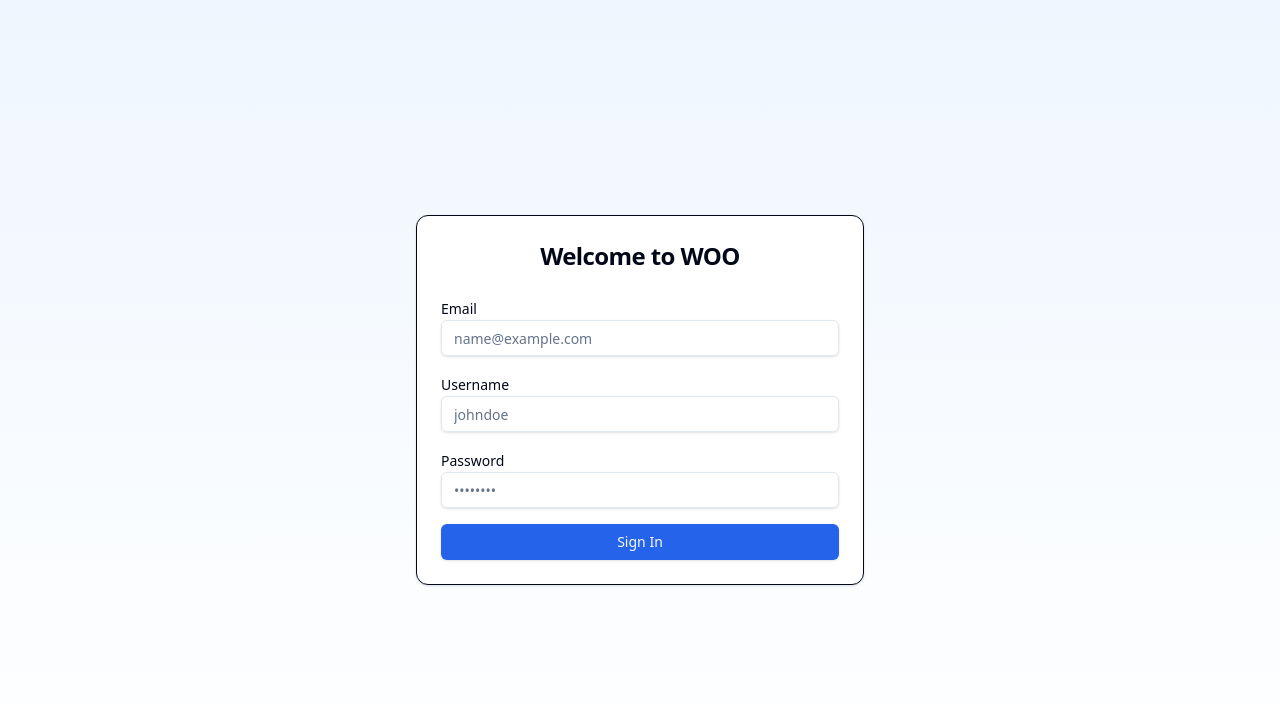
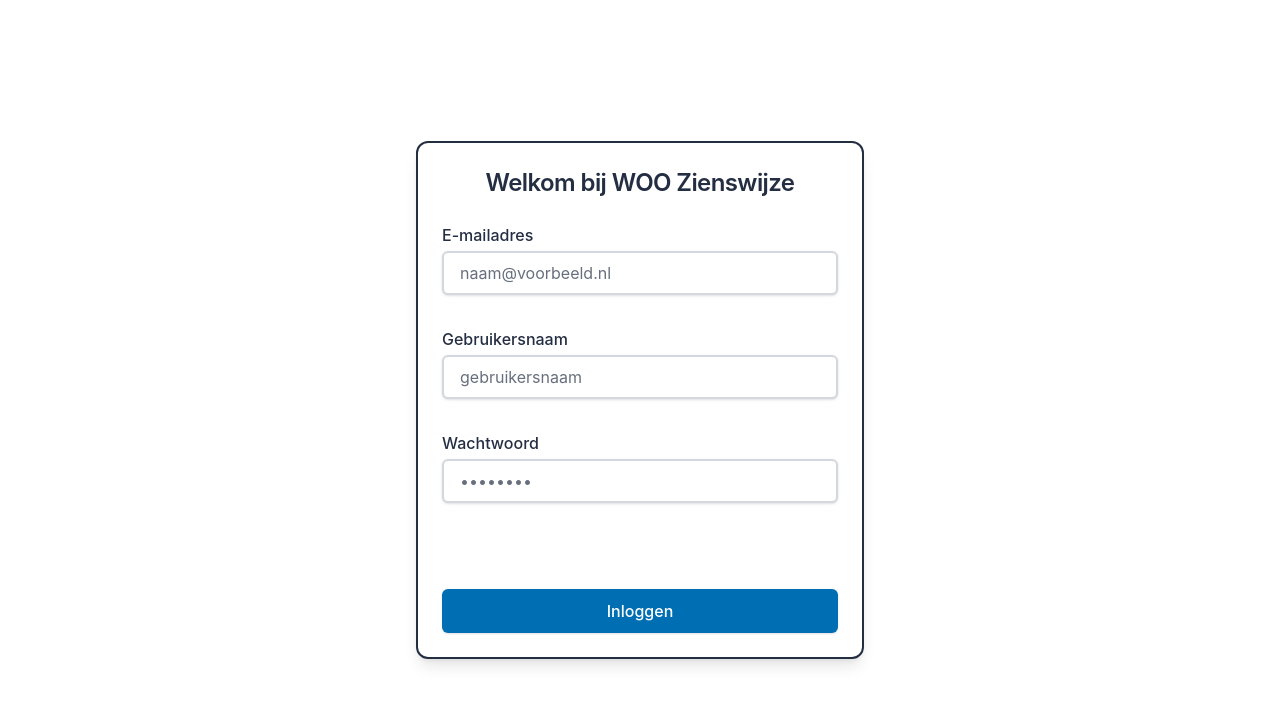
Before and after one commit to Gradient-DS/zienswijzer, a React app in the folder frontend/: page /login in a window 1280 px wide. Shown: the top 704 px of the page. Built offline with nearby package versions, Linux system fonts and the light colour scheme; no server answers; the HTML template or start-up script is replaced by a standard one.

Commit message:
feat: added NL-design system like styles and fonts to get a Rijksoverheid feel

```diff
--- a/frontend/src/components/ui/button.tsx
+++ b/frontend/src/components/ui/button.tsx
@@ -5,26 +5,26 @@ import { cva, type VariantProps } from "class-variance-authority"
 import { cn } from "@/lib/utils"
 
 const buttonVariants = cva(
-    "inline-flex items-center justify-center gap-2 whitespace-nowrap rounded-md text-sm font-medium transition-colors focus-visible:outline-none focus-visible:ring-1 focus-visible:ring-ring disabled:pointer-events-none disabled:opacity-50 [&_svg]:pointer-events-none [&_svg]:size-4 [&_svg]:shrink-0",
+    "inline-flex items-center justify-center gap-2 whitespace-nowrap rounded-md text-sm font-medium transition-colors cursor-pointer focus-visible:outline-none focus-visible:ring-2 focus-visible:ring-ring focus-visible:ring-offset-2 disabled:pointer-events-none disabled:opacity-50 disabled:cursor-not-allowed [&_svg]:pointer-events-none [&_svg]:size-4 [&_svg]:shrink-0",
     {
         variants: {
             variant: {
                 default:
-                    "bg-primary text-primary-foreground shadow hover:bg-primary/90",
+                    "bg-primary text-primary-foreground shadow-sm hover:bg-primary/90 active:bg-primary/95",
                 destructive:
-                    "bg-destructive text-destructive-foreground shadow-sm hover:bg-destructive/90",
+                    "bg-destructive text-destructive-foreground shadow-sm hover:bg-destructive/90 active:bg-destructive/95",
                 outline:
-                    "border border-input bg-background shadow-sm hover:bg-accent hover:text-accent-foreground",
+                    "border-2 border-input bg-background shadow-sm hover:bg-accent hover:text-accent-foreground active:bg-accent/80",
                 secondary:
-                    "bg-secondary text-secondary-foreground shadow-sm hover:bg-secondary/80",
-                ghost: "hover:bg-accent hover:text-accent-foreground",
-                link: "text-primary underline-offset-4 hover:underline",
+                    "bg-secondary text-secondary-foreground shadow-sm hover:bg-secondary/80 active:bg-secondary/70",
+                ghost: "hover:bg-accent hover:text-accent-foreground active:bg-accent/80",
+                link: "text-primary underline-offset-4 hover:underline active:text-primary/80",
             },
             size: {
-                default: "h-9 px-4 py-2",
+                default: "h-10 px-4 py-2",
                 sm: "h-8 rounded-md px-3 text-xs",
-                lg: "h-10 rounded-md px-8",
-                icon: "h-9 w-9",
+                lg: "h-12 rounded-md px-8 text-base",
+                icon: "h-10 w-10",
             },
         },
         defaultVariants: {
--- a/frontend/src/components/ui/input.tsx
+++ b/frontend/src/components/ui/input.tsx
@@ -8,7 +8,7 @@ const Input = React.forwardRef<HTMLInputElement, React.ComponentProps<"input">>(
             <input
                 type={type}
                 className={cn(
-                    "flex h-9 w-full rounded-md border border-input bg-transparent px-3 py-1 text-base shadow-sm transition-colors file:border-0 file:bg-transparent file:text-sm file:font-medium file:text-foreground placeholder:text-muted-foreground focus-visible:outline-none focus-visible:ring-1 focus-visible:ring-ring disabled:cursor-not-allowed disabled:opacity-50 md:text-sm",
+                    "flex h-11 w-full rounded-md border-2 border-input bg-background px-4 py-2 text-base shadow-sm transition-colors file:border-0 file:bg-transparent file:text-sm file:font-medium file:text-foreground placeholder:text-muted-foreground focus-visible:outline-none focus-visible:ring-2 focus-visible:ring-ring focus-visible:ring-offset-2 disabled:cursor-not-allowed disabled:opacity-50 disabled:bg-muted",
                     className
                 )}
                 ref={ref}
--- a/frontend/src/components/ui/label.tsx
+++ b/frontend/src/components/ui/label.tsx
@@ -5,7 +5,7 @@ import { cva, type VariantProps } from "class-variance-authority"
 import { cn } from "@/lib/utils"
 
 const labelVariants = cva(
-    "text-sm font-medium leading-none peer-disabled:cursor-not-allowed peer-disabled:opacity-70"
+    "text-sm font-semibold leading-tight text-foreground peer-disabled:cursor-not-allowed peer-disabled:opacity-70"
 )
 
 const Label = React.forwardRef<
--- a/frontend/src/index.css
+++ b/frontend/src/index.css
@@ -1,50 +1,53 @@
 @import "tailwindcss";
 
 @theme {
+  /* Rijkshuisstijl (Dutch Government) Design Tokens */
+  /* Primary Blue (Rijksblauw): #0064B0 - Dutch government blue */
   --color-background: hsl(0 0% 100%);
-  --color-foreground: hsl(222.2 84% 4.9%);
+  --color-foreground: hsl(220 30% 20%);
   --color-card: hsl(0 0% 100%);
-  --color-card-foreground: hsl(222.2 84% 4.9%);
+  --color-card-foreground: hsl(220 30% 20%);
   --color-popover: hsl(0 0% 100%);
-  --color-popover-foreground: hsl(222.2 84% 4.9%);
-  --color-primary: hsl(221.2 83.2% 53.3%);
-  --color-primary-foreground: hsl(210 40% 98%);
-  --color-secondary: hsl(210 40% 96.1%);
-  --color-secondary-foreground: hsl(222.2 47.4% 11.2%);
-  --color-muted: hsl(210 40% 96.1%);
-  --color-muted-foreground: hsl(215.4 16.3% 46.9%);
-  --color-accent: hsl(210 40% 96.1%);
-  --color-accent-foreground: hsl(222.2 47.4% 11.2%);
-  --color-destructive: hsl(0 84.2% 60.2%);
-  --color-destructive-foreground: hsl(210 40% 98%);
-  --color-border: hsl(214.3 31.8% 91.4%);
-  --color-input: hsl(214.3 31.8% 91.4%);
-  --color-ring: hsl(221.2 83.2% 53.3%);
-  --border-radius-lg: 0.5rem;
-  --border-radius-md: calc(0.5rem - 2px);
-  --border-radius-sm: calc(0.5rem - 4px);
+  --color-popover-foreground: hsl(220 30% 20%);
+  --color-primary: hsl(203 100% 35%);
+  --color-primary-foreground: hsl(0 0% 100%);
+  --color-secondary: hsl(210 20% 95%);
+  --color-secondary-foreground: hsl(220 30% 20%);
+  --color-muted: hsl(210 15% 96%);
+  --color-muted-foreground: hsl(220 10% 45%);
+  --color-accent: hsl(203 100% 45%);
+  --color-accent-foreground: hsl(0 0% 100%);
+  --color-destructive: hsl(0 84% 50%);
+  --color-destructive-foreground: hsl(0 0% 100%);
+  --color-border: hsl(220 15% 85%);
+  --color-input: hsl(220 15% 85%);
+  --color-ring: hsl(203 100% 35%);
+  --border-radius-lg: 0.375rem;
+  --border-radius-md: calc(0.375rem - 2px);
+  --border-radius-sm: calc(0.375rem - 4px);
 }
 
 .dark {
-  --color-background: hsl(222.2 84% 4.9%);
-  --color-foreground: hsl(210 40% 98%);
-  --color-card: hsl(222.2 84% 4.9%);
-  --color-card-foreground: hsl(210 40% 98%);
-  --color-popover: hsl(222.2 84% 4.9%);
-  --color-popover-foreground: hsl(210 40% 98%);
-  --color-primary: hsl(217.2 91.2% 59.8%);
-  --color-primary-foreground: hsl(222.2 47.4% 11.2%);
-  --color-secondary: hsl(217.2 32.6% 17.5%);
-  --color-secondary-foreground: hsl(210 40% 98%);
-  --color-muted: hsl(217.2 32.6% 17.5%);
-  --color-muted-foreground: hsl(215 20.2% 65.1%);
-  --color-accent: hsl(217.2 32.6% 17.5%);
-  --color-accent-foreground: hsl(210 40% 98%);
-  --color-destructive: hsl(0 62.8% 30.6%);
-  --color-destructive-foreground: hsl(210 40% 98%);
-  --color-border: hsl(217.2 32.6% 17.5%);
-  --color-input: hsl(217.2 32.6% 17.5%);
-  --color-ring: hsl(224.3 76.3% 48%);
+  /* Rijkshuisstijl Dark Mode */
+  --color-background: hsl(220 30% 8%);
+  --color-foreground: hsl(210 20% 95%);
+  --color-card: hsl(220 30% 10%);
+  --color-card-foreground: hsl(210 20% 95%);
+  --color-popover: hsl(220 30% 10%);
+  --color-popover-foreground: hsl(210 20% 95%);
+  --color-primary: hsl(203 100% 50%);
+  --color-primary-foreground: hsl(220 30% 8%);
+  --color-secondary: hsl(220 25% 18%);
+  --color-secondary-foreground: hsl(210 20% 95%);
+  --color-muted: hsl(220 25% 15%);
+  --color-muted-foreground: hsl(210 15% 70%);
+  --color-accent: hsl(203 100% 55%);
+  --color-accent-foreground: hsl(220 30% 8%);
+  --color-destructive: hsl(0 70% 55%);
+  --color-destructive-foreground: hsl(210 20% 95%);
+  --color-border: hsl(220 20% 25%);
+  --color-input: hsl(220 20% 25%);
+  --color-ring: hsl(203 100% 50%);
 }
 
 @layer base {
@@ -57,5 +60,18 @@
     color: hsl(var(--color-foreground));
     margin: 0;
     min-height: 100vh;
+    font-family: -apple-system, BlinkMacSystemFont, "Segoe UI", Roboto, "Helvetica Neue", Arial, sans-serif;
+    line-height: 1.5;
+  }
+
+  /* Rijkshuisstijl Typography */
+  h1,
+  h2,
+  h3,
+  h4,
+  h5,
+  h6 {
+    font-weight: 600;
+    line-height: 1.3;
   }
 }
--- a/frontend/src/layouts/AuthLayout.tsx
+++ b/frontend/src/layouts/AuthLayout.tsx
@@ -1,9 +1,17 @@
 import { Outlet } from 'react-router-dom';
 
+/**
+ * AuthLayout follows Rijkshuisstijl (Dutch Government) design guidelines
+ * - Clean white background
+ * - Centered content with proper spacing
+ * - Accessible layout structure
+ */
 export function AuthLayout() {
     return (
-        <div className="min-h-screen flex items-center justify-center bg-gradient-to-b from-blue-50 to-white">
-            <Outlet />
+        <div className="min-h-screen flex items-center justify-center bg-white p-4">
+            <div className="w-full max-w-md">
+                <Outlet />
+            </div>
         </div>
     );
 }
--- a/frontend/src/pages/LoginPage.tsx
+++ b/frontend/src/pages/LoginPage.tsx
@@ -7,19 +7,61 @@ import { Input } from '@/components/ui/input';
 import { Label } from '@/components/ui/label';
 import { Card, CardHeader, CardTitle, CardContent } from '@/components/ui/card';
 
+/**
+ * LoginPage follows Rijkshuisstijl (Dutch Government) design guidelines
+ * - Clean, accessible form layout
+ * - Clear visual hierarchy
+ * - Proper error handling and feedback
+ * - WCAG compliant design
+ */
 export default function LoginPage() {
     const [email, setEmail] = useState('');
     const [username, setUsername] = useState('');
     const [password, setPassword] = useState('');
     const [isLoading, setIsLoading] = useState(false);
-    const [error, setError] = useState<string | null>(null);
+    const [errors, setErrors] = useState<{
+        email?: string;
+        username?: string;
+        password?: string;
+        general?: string;
+    }>({});
 
     const login = useAuthStore((state) => state.login);
     const navigate = useNavigate();
 
+    const validateForm = (): boolean => {
+        const newErrors: typeof errors = {};
+
+        if (!email.trim()) {
+            newErrors.email = 'E-mailadres is verplicht';
+        } else if (!/^[^\s@]+@[^\s@]+\.[^\s@]+$/.test(email)) {
+            newErrors.email = 'Voer een geldig e-mailadres in';
+        }
+
+        if (!username.trim()) {
+            newErrors.username = 'Gebruikersnaam is verplicht';
+        } else if (username.trim().length < 3) {
+            newErrors.username = 'Gebruikersnaam moet minimaal 3 tekens bevatten';
+        }
+
+        if (!password.trim()) {
+            newErrors.password = 'Wachtwoord is verplicht';
+        } else if (password.length < 6) {
+            newErrors.password = 'Wachtwoord moet minimaal 6 tekens bevatten';
+        }
+
+        setErrors(newErrors);
+        return Object.keys(newErrors).length === 0;
+    };
+
     const handleSubmit = async (e: FormEvent<HTMLFormElement>) => {
         e.preventDefault();
-        setError(null);
+        setErrors({});
+
+        if (!validateForm()) {
+            return;
+        }
+
         setIsLoading(true);
 
         try {
@@ -28,72 +70,136 @@ export default function LoginPage() {
             login(username, email);
             navigate('/home', { replace: true });
         } catch (err) {
-            setError('Login failed. Please try again.');
+            setErrors({ general: 'Inloggen mislukt. Probeer het opnieuw.' });
         } finally {
             setIsLoading(false);
         }
     };
 
+    const handleEmailChange = (e: React.ChangeEvent<HTMLInputElement>) => {
+        setEmail(e.target.value);
+        if (errors.email) {
+            setErrors((prev) => ({ ...prev, email: undefined }));
+        }
+    };
+
+    const handleUsernameChange = (e: React.ChangeEvent<HTMLInputElement>) => {
+        setUsername(e.target.value);
+        if (errors.username) {
+            setErrors((prev) => ({ ...prev, username: undefined }));
+        }
+    };
+
+    const handlePasswordChange = (e: React.ChangeEvent<HTMLInputElement>) => {
+        setPassword(e.target.value);
+        if (errors.password) {
+            setErrors((prev) => ({ ...prev, password: undefined }));
+        }
+    };
+
     return (
-        <Card className="w-full max-w-md">
-            <CardHeader>
-                <CardTitle className="text-2xl font-bold text-center">
-                    Welcome to WOO
+        <Card className="w-full border-2 shadow-lg">
+            <CardHeader className="pb-6">
+                <CardTitle className="text-2xl font-semibold text-center text-foreground">
+                    Welkom bij WOO Zienswijze
                 </CardTitle>
             </CardHeader>
             <CardContent>
-                <form onSubmit={handleSubmit} className="space-y-4">
-                    <div className="space-y-2">
-                        <Label htmlFor="email">Email</Label>
+                <form onSubmit={handleSubmit} noValidate>
+                    <div className="mb-2">
+                        <Label htmlFor="email" className="text-base font-medium block">
+                            E-mailadres
+                        </Label>
                         <Input
                             id="email"
                             type="email"
-                            placeholder="name@example.com"
+                            placeholder="naam@voorbeeld.nl"
                             value={email}
-                            onChange={(e) => setEmail(e.target.value)}
+                            onChange={handleEmailChange}
                             required
                             disabled={isLoading}
+                            aria-describedby="email-error"
+                            aria-invalid={errors.email ? "true" : "false"}
+                            className="h-11 my-1"
                         />
+                        <p
+                            id="email-error"
+                            className={`text-sm text-destructive min-h-[1.25rem] ${errors.email ? 'visible' : 'invisible'}`}
+                            role="alert"
+                            aria-live="polite"
+                        >
+                            {errors.email || '\u00A0'}
+                        </p>
                     </div>
 
-                    <div className="space-y-2">
-                        <Label htmlFor="username">Username</Label>
+                    <div className="mb-2">
+                        <Label htmlFor="username" className="text-base font-medium block">
+                            Gebruikersnaam
+                        </Label>
                         <Input
                             id="username"
                             type="text"
-                            placeholder="johndoe"
+                            placeholder="gebruikersnaam"
                             value={username}
-                            onChange={(e) => setUsername(e.target.value)}
+                            onChange={handleUsernameChange}
                             required
                             disabled={isLoading}
+                            aria-describedby="username-error"
+                            aria-invalid={errors.username ? "true" : "false"}
+                            className="h-11 my-1"
                         />
+                        <p
+                            id="username-error"
+                            className={`text-sm text-destructive min-h-[1.25rem] ${errors.username ? 'visible' : 'invisible'}`}
+                            role="alert"
+                            aria-live="polite"
+                        >
+                            {errors.username || '\u00A0'}
+                        </p>
                     </div>
 
-                    <div className="space-y-2">
-                        <Label htmlFor="password">Password</Label>
+                    <div className="mb-2">
+                        <Label htmlFor="password" className="text-base font-medium block">
+                            Wachtwoord
+                        </Label>
                         <Input
                             id="password"
                             type="password"
                             placeholder="••••••••"
                             value={password}
-                            onChange={(e) => setPassword(e.target.value)}
+                            onChange={handlePasswordChange}
                             required
                             disabled={isLoading}
+                            aria-describedby="password-error"
+                            aria-invalid={errors.password ? "true" : "false"}
+                            className="h-11 my-1"
                         />
+                        <p
+                            id="password-error"
+                            className={`text-sm text-destructive min-h-[1.25rem] ${errors.password ? 'visible' : 'invisible'}`}
+                            role="alert"
+                            aria-live="polite"
+                        >
+                            {errors.password || '\u00A0'}
+                        </p>
                     </div>
 
-                    {error && (
-                        <div className="p-3 rounded-md bg-destructive/10 text-destructive text-sm">
-                            {error}
-                        </div>
-                    )}
+                    <div
+                        id="error-message"
+                        role="alert"
+                        className={`p-4 rounded-md bg-destructive/10 border border-destructive/20 text-destructive text-sm min-h-[3rem] ${errors.general ? 'visible' : 'invisible'}`}
+                        aria-live="polite"
+                    >
+                        {errors.general || '\u00A0'}
+                    </div>
 
                     <Button
                         type="submit"
-                        className="w-full"
+                        className="w-full h-11 text-base font-medium"
                         disabled={isLoading}
+                        aria-busy={isLoading}
                     >
-                        {isLoading ? 'Signing in...' : 'Sign In'}
+                        {isLoading ? 'Inloggen...' : 'Inloggen'}
                     </Button>
                 </form>
             </CardContent>
```
Also changed, not shown: 2 other files (tests, documents, lock files or other folders).
